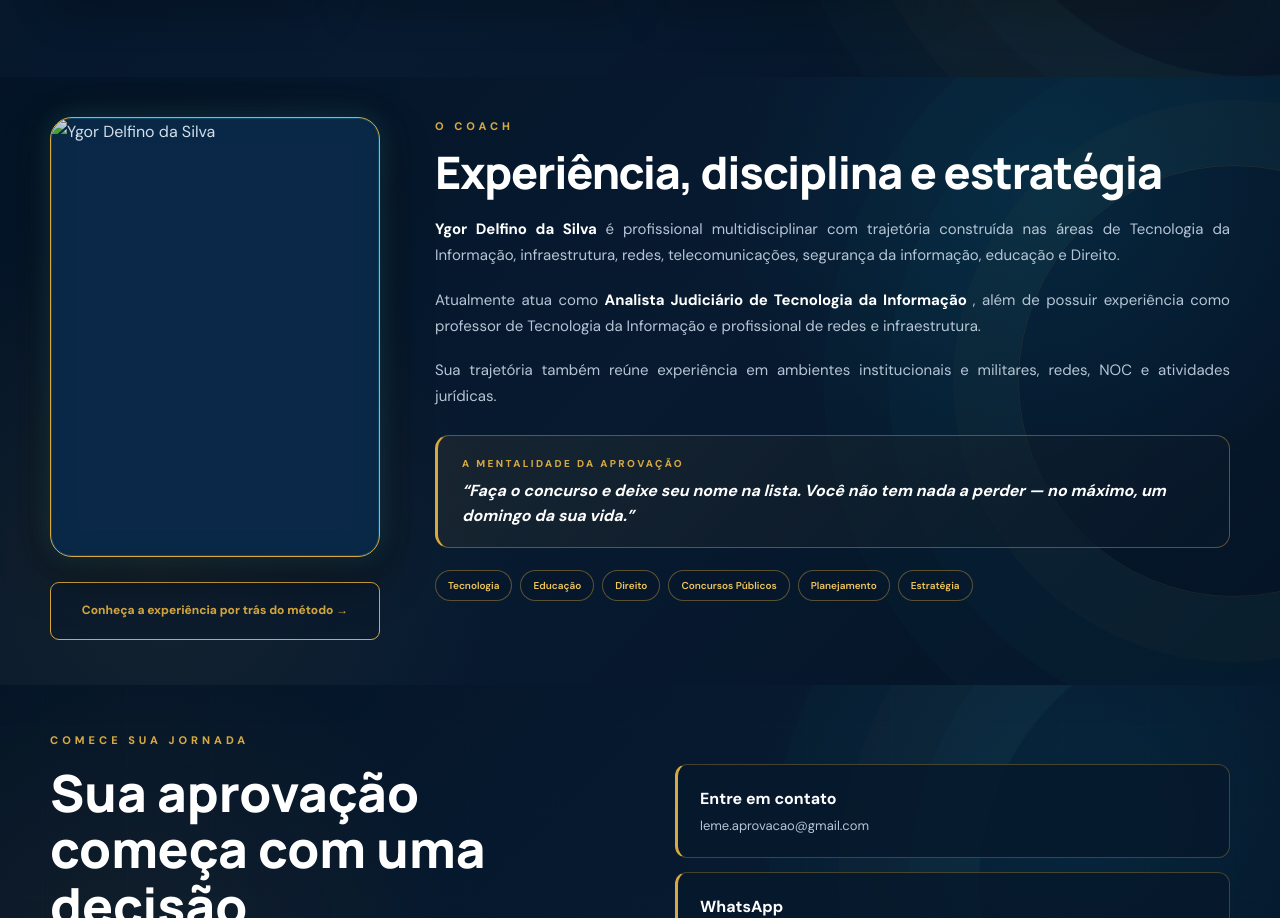
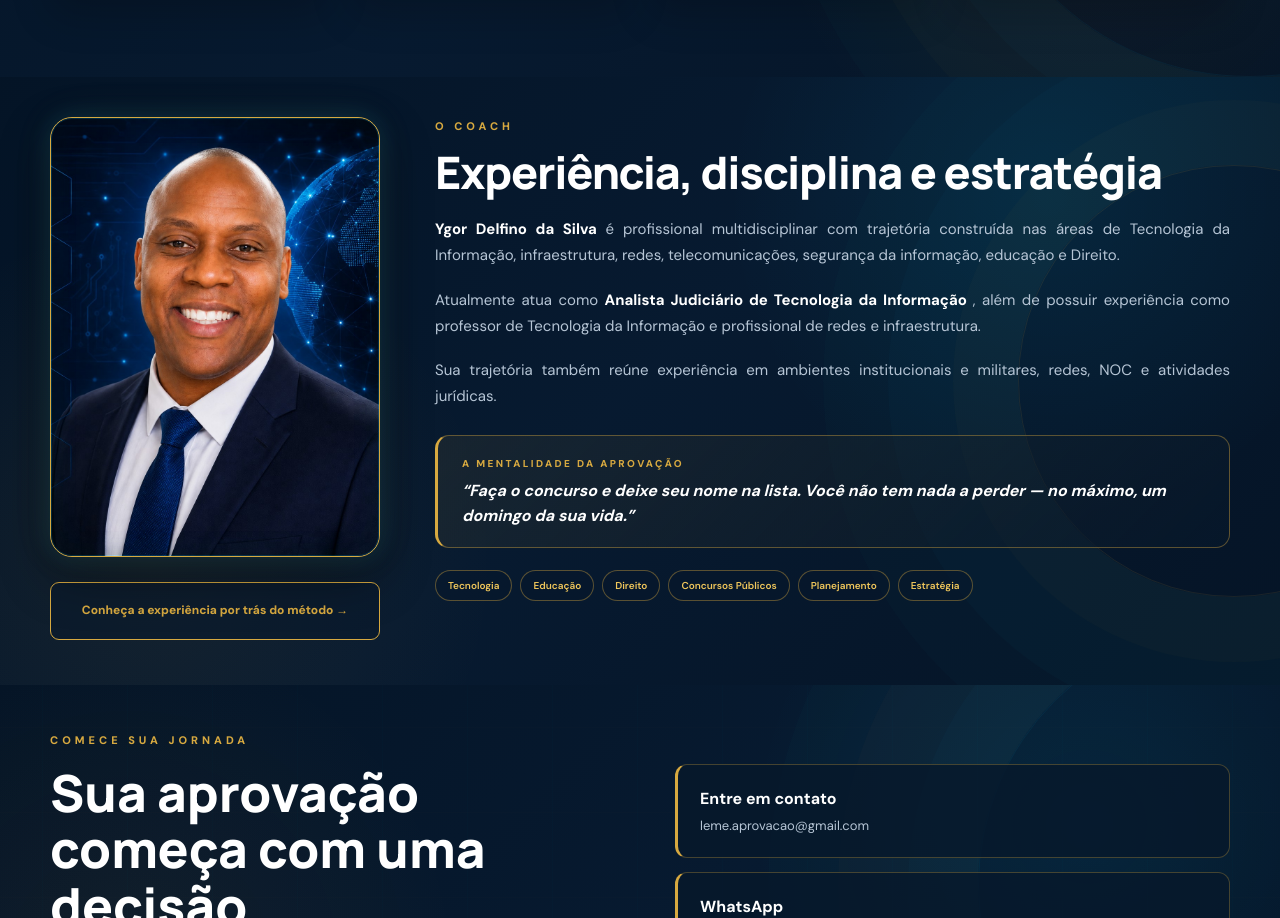
Before and after one commit to lemeaprovacao-ux/Coach_mentoria, a plain HTML site: page index.html in a window 1280 px wide. Shown: the part 1839-2757 px from the top of the page. Drawn offline with Linux system fonts and the light colour scheme; files whose address does not match are found by name.

Commit message:
Update index.html

```diff
--- a/index.html
+++ b/index.html
@@ -406,7 +406,7 @@
 
                     <div class="photo">
 
-                        <img src="img/foto.jpg" alt="Ygor Delfino da Silva">
+                        <img src="Coach_mentoria/foto.jpg" alt="Ygor Silva">
 
                     </div>
 
```
